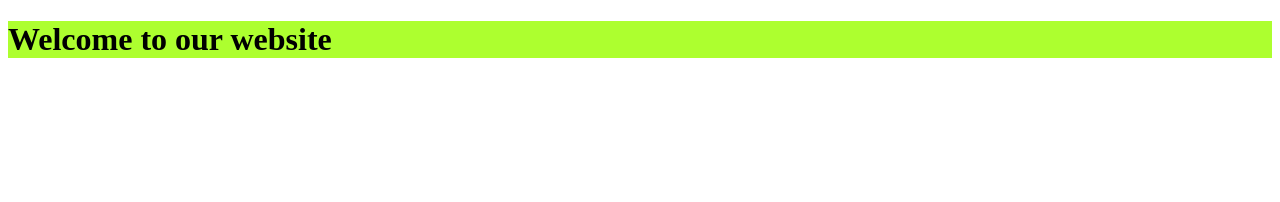
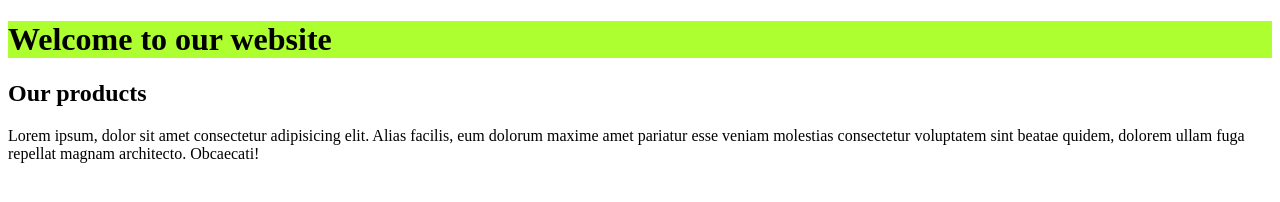
Before and after one commit to djboburjon/onlinestore, a plain HTML site: page index.html in a window 1280 px wide. Drawn offline with Linux system fonts and the light colour scheme.

Commit message:
i added new main tag to index.html

```diff
--- a/index.html
+++ b/index.html
@@ -13,6 +13,14 @@
     <header>
         <h1>Welcome to our website</h1>
     </header>
+    <main>
+        <div class="container">
+            <h2>Our products</h2>
+            <p>
+                Lorem ipsum, dolor sit amet consectetur adipisicing elit. Alias facilis, eum dolorum maxime amet pariatur esse veniam molestias consectetur voluptatem sint beatae quidem, dolorem ullam fuga repellat magnam architecto. Obcaecati!
+            </p>
+        </div>
+    </main>
 </body>
 
 </html>
```
